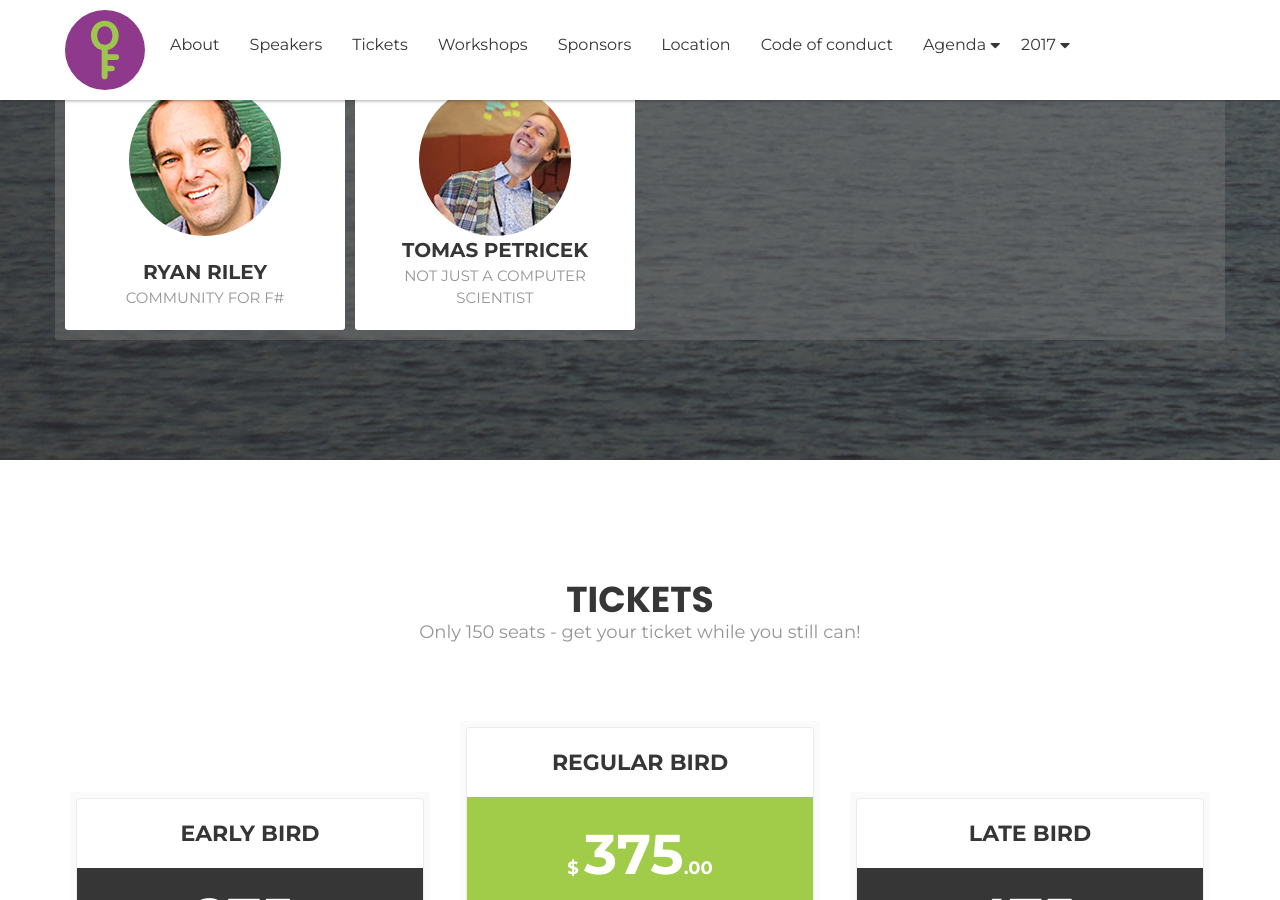
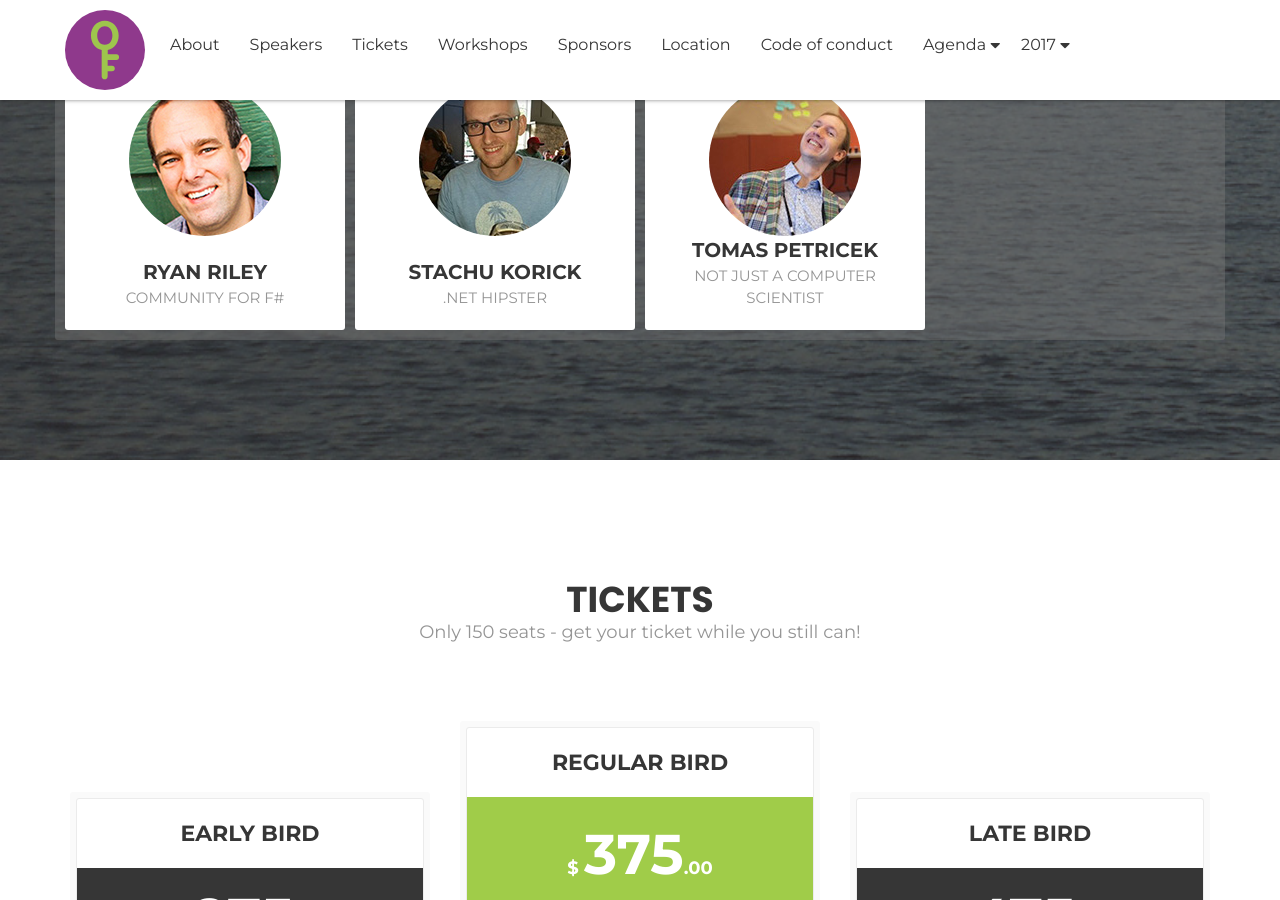
Before and after one commit to open-fsharp/open-fsharp.github.io, a Jekyll site: the page built from index.html, in a window 1280 px wide and 900 px high, scrolled down 2577 px. Built offline with Jekyll 4.4.1, drawn with Linux system fonts in a browser that asks for light colours; nearby versions of some CDN libraries; the list of posts is cut into pages by our own code; comment, search, counter and statistics services are not loaded.

Commit message:
add stachu korick as speaker

```diff
--- a/index.html
+++ b/index.html
@@ -382,8 +382,8 @@
 							</div>
 							<div class="speaker-social">
 								<ul class="social-media">
-									<li><a href="https://twitter.com/_cartermp"><i class="fa fa-twitter"></i></a></li>
-									<li><a href="https://github.com/cartermp"><i class="fa fa-github"></i></a></li>
+									<li><a href="https://twitter.com/_cartermp"><i class="fab fa-twitter"></i></a></li>
+									<li><a href="https://github.com/cartermp"><i class="fab fa-github-alt"></i></a></li>
 									<li><a href="https://blogs.msdn.microsoft.com/dotnet/tag/f/"><i class="fas fa-rss"></i></a></li>
 								</ul>
 							</div>
@@ -405,6 +405,28 @@
 								<ul class="social-media">
 									<li><a href="https://twitter.com/c4fsharp"><i class="fab fa-twitter"></i></a></li>
 									<li><a href="https://github.com/panesofglass"><i class="fab fa-github-alt"></i></a></li>
+								</ul>
+							</div>
+						</div><!-- /.speaker-item -->
+					</div><!-- /.row -->
+				</div><!-- /.col-sm-6 col-md-3 -->
+
+				<div class="col-sm-6 col-md-3">
+					<div class="row">
+						<div class="speaker-item">
+							<div class="speaker-thumb">
+								<a href="#"><img src="{{ site.baseurl }}public/assets/speakers/2018/stachu-korick.jpg" alt="Stachu Korick"></a>
+							</div><!-- /.speaker-thumb -->
+							<div class="speaker-content">
+								<a href="#" class="speaker-name">STACHU KORICK</a>
+								<p class="designation">.NET Hipster</p>
+							</div>
+							<div class="speaker-social">
+								<ul class="social-media">
+									<li><a href="https://twitter.com/StachuDotNet"><i class="fab fa-twitter"></i></a></li>
+									<li><a href="https://github.com/StachuDotNet"><i class="fab fa-github-alt"></i></a></li>
+									<li><a href="https://stachu.net/"><i class="fas fa-rss"></i></a></li>
+									<li><a href="https://wtfsharp.net/"><i class="fas fa-podcast"></i></a></li>
 								</ul>
 							</div>
 						</div><!-- /.speaker-item -->
```
Also changed, not shown: public/assets/speakers/2018/stachu-korick.jpg (added).
